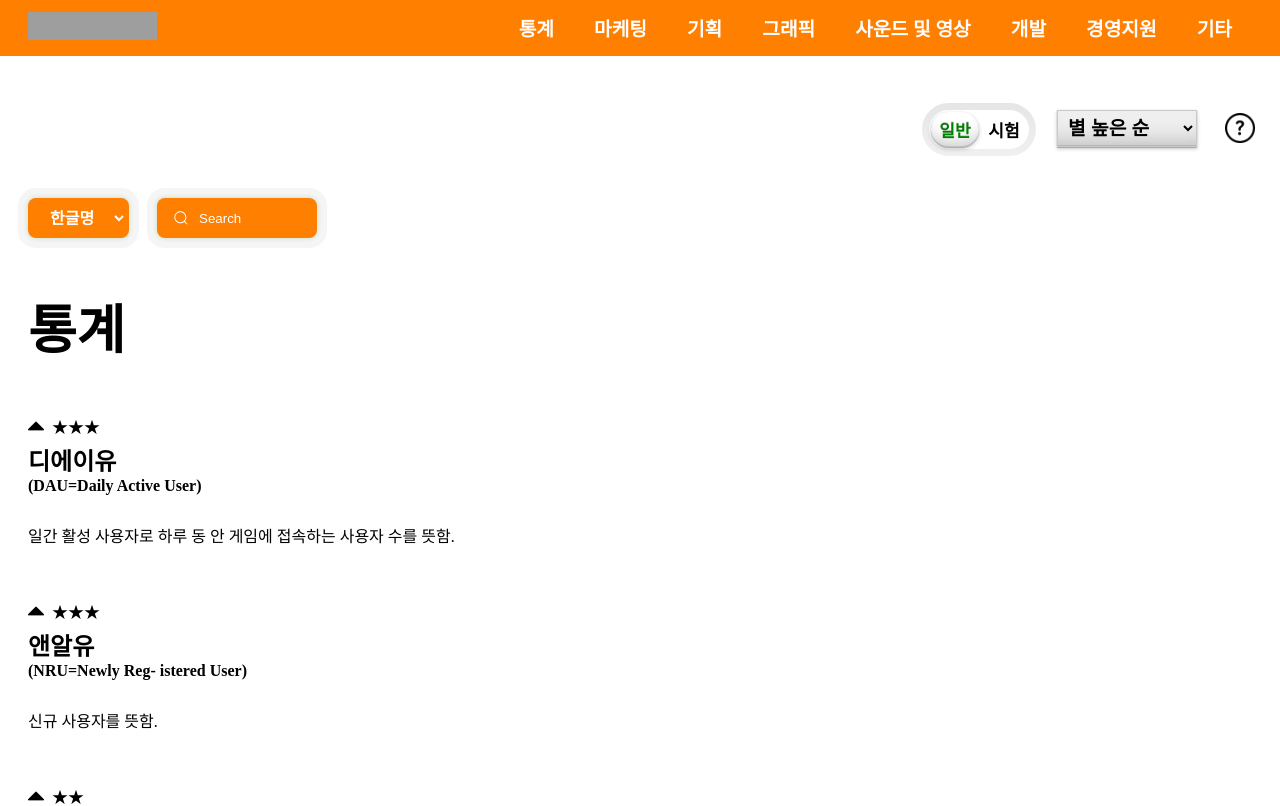
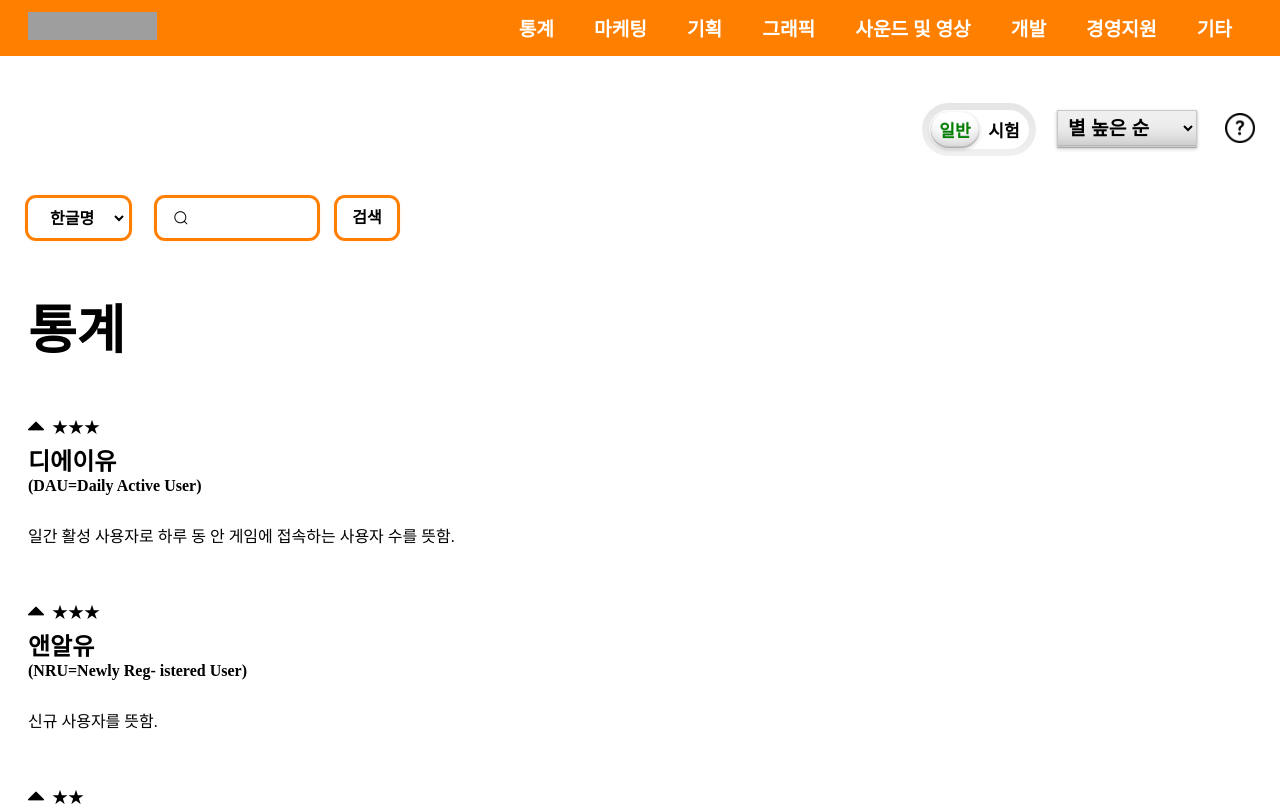
Before and after one commit to shdomi8599/tech-note, a Next.js app: page / in a window 1280 px wide. Shown: the top 806 px of the page. Built offline with nearby package versions, Linux system fonts and the light colour scheme; grey boxes are pictures that could not be loaded.

Commit message:
style : search-content

```diff
--- a/components/Search.tsx
+++ b/components/Search.tsx
@@ -1,11 +1,18 @@
+import { searchValState } from "@/recoil/store";
+import React from "react";
+import { useRecoilState } from "recoil";
 import styled from "styled-components";
 
 const Search = () => {
+  const [, setSearchVal] = useRecoilState(searchValState);
+  const changeSearchVal = (e: React.ChangeEvent<HTMLInputElement>) => {
+    setSearchVal(e.target.value);
+  };
 
   return (
     <SearchBox id="search-box">
       <div>
-        <select className="input">
+        <select className="search-content">
           <option value="한글명">한글명</option>
           <option value="영문명">영문명</option>
           <option value="설명">설명</option>
@@ -13,11 +20,16 @@ const Search = () => {
       </div>
       <div className="group">
         <svg className="icon" aria-hidden="true" viewBox="0 0 24 24">
-          <g>
-            <path d="M21.53 20.47l-3.66-3.66C19.195 15.24 20 13.214 20 11c0-4.97-4.03-9-9-9s-9 4.03-9 9 4.03 9 9 9c2.215 0 4.24-.804 5.808-2.13l3.66 3.66c.147.146.34.22.53.22s.385-.073.53-.22c.295-.293.295-.767.002-1.06zM3.5 11c0-4.135 3.365-7.5 7.5-7.5s7.5 3.365 7.5 7.5-3.365 7.5-7.5 7.5-7.5-3.365-7.5-7.5z"></path>
-          </g>
+          <path d="M21.53 20.47l-3.66-3.66C19.195 15.24 20 13.214 20 11c0-4.97-4.03-9-9-9s-9 4.03-9 9 4.03 9 9 9c2.215 0 4.24-.804 5.808-2.13l3.66 3.66c.147.146.34.22.53.22s.385-.073.53-.22c.295-.293.295-.767.002-1.06zM3.5 11c0-4.135 3.365-7.5 7.5-7.5s7.5 3.365 7.5 7.5-3.365 7.5-7.5 7.5-7.5-3.365-7.5-7.5z"></path>
         </svg>
-        <input placeholder="Search" type="search" className="input" />
+        <input
+          onChange={changeSearchVal}
+          type="search"
+          className="search-content"
+        />
+      </div>
+      <div>
+        <button className="search-content search-btn">검색</button>
       </div>
     </SearchBox>
   );
@@ -25,12 +37,12 @@ const Search = () => {
 
 export default Search;
 
-const SearchBox = styled.div`
+const SearchBox = styled.form`
   margin-top: 50px;
   display: flex;
   width: 100%;
 
-  @media (max-width: 410px) {
+  @media (max-width: 470px) {
     flex-direction: column;
     align-items: center;
     margin-right: 0px;
@@ -39,7 +51,7 @@ const SearchBox = styled.div`
 
   > div:first-child {
     margin-right: 28px;
-    @media (max-width: 410px) {
+    @media (max-width: 470px) {
       margin-right: 0px;
       margin-bottom: 30px;
     }
@@ -53,4 +65,17 @@ const SearchBox = styled.div`
       }
     }
   }
+
+  .search-btn {
+    margin-left: 20px;
+    padding-left: 0.2rem;
+    padding-right: 0.2rem;
+    font-weight: 600;
+    font-size: 1rem;
+    cursor: pointer;
+    @media (max-width: 470px) {
+      margin-top: 30px;
+      margin-left: 0px;
+    }
+  }
 `;
--- a/pages/[category]/index.tsx
+++ b/pages/[category]/index.tsx
@@ -127,7 +127,7 @@ const CategoryBox = styled.section<CategoryBoxProps>`
   > .title {
     width: 100%;
     font-size: 2.2rem;
-    @media (max-width: 410px) {
+    @media (max-width: 470px) {
       padding-left: 0px;
       display: flex;
       justify-content: center;
@@ -154,7 +154,7 @@ const CategoryBox = styled.section<CategoryBoxProps>`
       @media (max-width: 576px) {
         font-size: 1.5rem;
       }
-      @media (max-width: 410px) {
+      @media (max-width: 470px) {
         font-size: 1.1rem;
       }
     }
--- a/styles/App.css
+++ b/styles/App.css
@@ -92,7 +92,7 @@
   max-width: 160px;
 }
 
-.input {
+.search-content {
   height: 40px;
   width: 100%;
   line-height: 28px;
@@ -101,20 +101,15 @@
   border: 2px solid transparent;
   border-radius: 8px;
   outline: none;
-  background-color: var(--main-color);
-  color: white;
-  box-shadow: 0 0 5px #c1d9bf, 0 0 0 10px #f5f5f5eb;
-  transition: 0.3s ease;
-}
-
-.input::placeholder {
-  color: white;
+  background-color: white;
+  color: black;
+  box-shadow: 0 0 4px var(--main-color), 0 0 0 3px var(--main-color);
 }
 
 .icon {
   position: absolute;
   left: 1rem;
-  fill: white;
+  fill: black;
   width: 1rem;
   height: 1rem;
 }
```
Also changed, not shown: components/Filter.tsx (+5 -5 lines).
